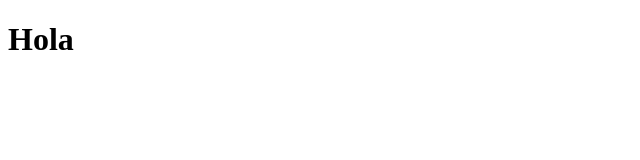
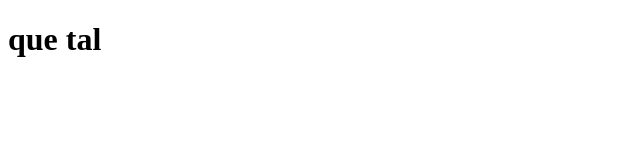
Before and after one commit to AlexUrquizaa/to-do-app, a React (Vite) app: page / in a window 1280 px wide. Shown: the top 160 px of the page, without its empty margins (0-640 px from the left). Built offline with nearby package versions, Linux system fonts and the light colour scheme.

Commit message:
Estructurando carpetas

```diff
--- a/main.jsx
+++ b/main.jsx
@@ -1,6 +1,7 @@
 import { createRoot } from "react-dom/client";
+import App from "./src/app";
 
 const root = createRoot(document.getElementById('app'));
 root.render(
-  <h1>Hola</h1>
+  <App />
 );
```
Also changed, not shown: index.css (added), src/app.css (added).
